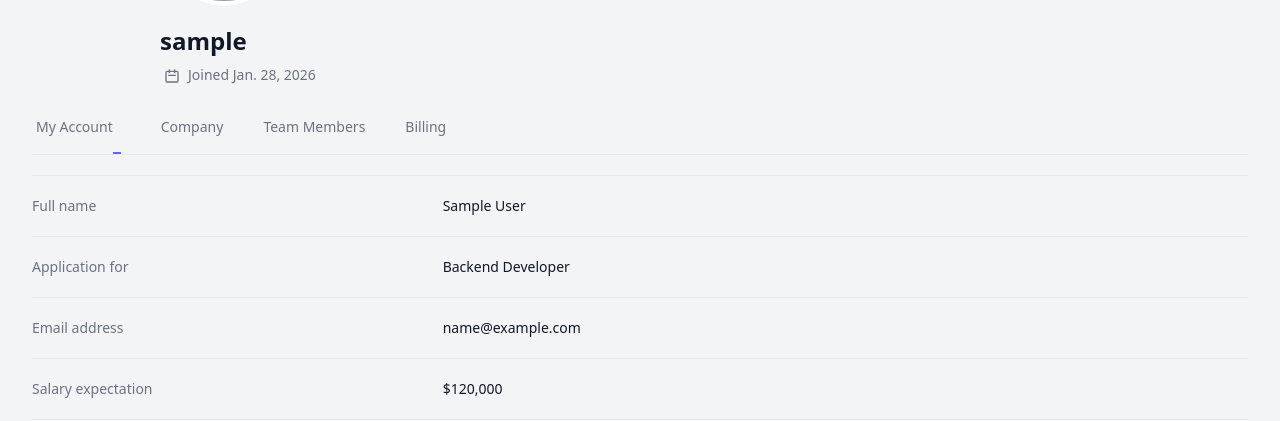
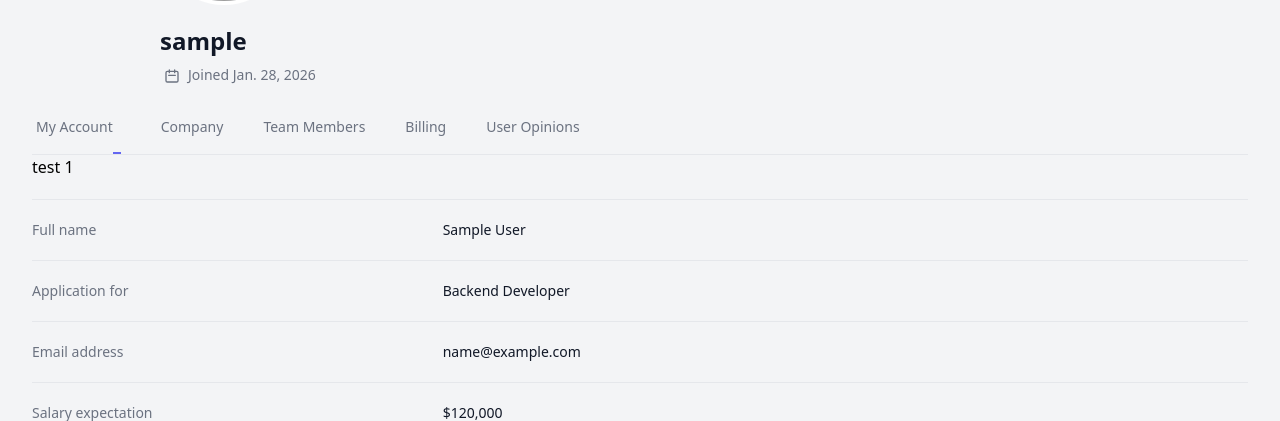
Before and after one commit to Tomi2107/base_net, a Django app: a page that uses templates/users/detail.html in a window 1280 px wide. Shown: the part 355-776 px from the top of the page. Run offline with Django 3.2, Linux system fonts and the light colour scheme; the visitor is signed in with stand-in values (Sample User, id 1); data comes from the database, SQL or seed files in the repository; data that the repository does not hold is empty; some libraries are stand-ins or nearby versions; grey boxes are pictures that could not be loaded.

Commit message:
FORM OPINIONES ESTUDIANDO DIV

```diff
--- a/accounts/forms.py
+++ b/accounts/forms.py
@@ -1,5 +1,6 @@
 from accounts.models import Profile
 from django import forms
+from .models import UserOpinion
 
 
 
@@ -24,3 +25,18 @@ class EditProfileForm(forms.ModelForm):
     class Meta:
         model = Profile
         fields = ('first_name','last_name','picture','banner','location','url','bio','birthday')
+
+
+
+
+class UserOpinionForm(forms.ModelForm):
+    class Meta:
+        model = UserOpinion
+        fields = ["rating", "comment", "is_anonymous"]
+        widgets = {
+            "rating": forms.RadioSelect(),
+            "comment": forms.Textarea(attrs={
+                "rows": 3,
+                "placeholder": "Dejá tu opinión…"
+            })
+        }
--- a/accounts/urls.py
+++ b/accounts/urls.py
@@ -1,6 +1,6 @@
 from django.urls import path
 
-from .views import UserProfileView, EditProfile, AddFollower, RemoveFollower, ListFollowers
+from .views import UserProfileView, EditProfile, AddFollower, RemoveFollower, ListFollowers, delete_opinion
 
 app_name="accounts"
 
@@ -12,4 +12,6 @@ urlpatterns = [
 	path('profile/<int:pk>/followers/remove', RemoveFollower.as_view(), name='remove-follower'),
 
     path('profile/<int:pk>/followers/',ListFollowers.as_view(), name='followers-list'),
+
+    path('opinion/delete/<int:opinion_id>/', delete_opinion, name='delete-opinion'),
 ]
--- a/accounts/views.py
+++ b/accounts/views.py
@@ -1,7 +1,7 @@
 from accounts.forms import EditProfileForm
 from django.shortcuts import render, get_object_or_404, redirect
 from django.views.generic import TemplateView, View
-from accounts.models import Profile
+from accounts.models import Profile, UserOpinion
 from django.contrib.auth import get_user_model
 from django.contrib.auth.decorators import login_required
 User = get_user_model()
@@ -9,6 +9,10 @@ from django.contrib.auth.mixins import LoginRequiredMixin
 from django.template import loader
 from django.contrib import messages
 from django.http import HttpResponse
+from .forms import UserOpinionForm, UserOpinionForm
+
+from django.db.models import Avg
+from .models import UserOpinion
 
 from pets.models import Pet
 from pets.forms import PetForm
@@ -16,48 +20,70 @@ from pets.forms import PetForm
 from foster.models import FosterAvailability
 from foster.forms import FosterAvailabilityForm
 
+from math import floor
 
 @login_required
 def UserProfileView(request, username):
     user = get_object_or_404(User, username=username)
+    profile = get_object_or_404(Profile, user=user)
     pets = user.pets.all()
-    profile = Profile.objects.get(user=user)
-
 
     followers = profile.followers.all()
+    is_following = request.user in followers
+    number_of_followers = followers.count()
 
-    # Inicializar la variable is_following antes del bucle
-    is_following = False
+    lost_pets = pets.filter(status="lost")
+    dating_pets = pets.filter(status="dating")
 
-    # Verificar si el usuario actual sigue al perfil
-    for follower in followers:
-        if follower == request.user:
-            is_following = True
-            break
+    # ✅ OPINIONES (Profile, NO User)
+    opinions = UserOpinion.objects.filter(
+        profile=profile
+    ).order_by("-created")
 
-    number_of_followers = len(followers)
+    has_opinions = opinions.exists()
+    average_rating = opinions.aggregate(avg=Avg("rating"))["avg"]
+    average_rating_int = int(round(average_rating)) if average_rating else 0
 
-    # ✅ NUEVO: mascotas perdidas
-    lost_pets = pets.filter(status="lost")
+    user_opinion = None
+    if request.user.is_authenticated and request.user != profile.user:
+        user_opinion = UserOpinion.objects.filter(
+            profile=profile,
+            author=request.user
+        ).first()
 
-    dating_pets = pets.filter(status="dating")
-    # Crear el contexto para pasar al template
+    # 🔹 FORM
+    if request.method == "POST":
+        form = UserOpinionForm(
+            request.POST,
+            instance=user_opinion
+        )
+
+        if form.is_valid():
+            opinion = form.save(commit=False)
+            opinion.profile = profile
+            opinion.author = request.user
+            opinion.save()
+            return redirect("users:profile", username=profile.user.username)
+    else:
+        form = UserOpinionForm(instance=user_opinion)
+
     context = {
-        'profile': profile,
-        'number_of_followers': number_of_followers,
-        'is_following': is_following,
-        'pets':pets,
-        'lost_pets': lost_pets,
-        'dating_pets': dating_pets,
+        "profile": profile,
+        "pets": pets,
+        "lost_pets": lost_pets,
+        "dating_pets": dating_pets,
+        "number_of_followers": number_of_followers,
+        "is_following": is_following,
+        "opinions": opinions,
+        "average_rating": average_rating,
+        "average_rating_int": average_rating_int,
+        "has_opinions": has_opinions,
+        "form": form,
+        "user_opinion": user_opinion,
     }
 
+    return render(request, "users/detail.html", context)
 
-
-    # Cargar el template
-    template = loader.get_template('users/detail.html')
-
-    # Renderizar la respuesta
-    return HttpResponse(template.render(context, request))
 
 
 @login_required
@@ -163,3 +189,36 @@ class ListFollowers(View):
         }
 
         return render(request, 'pages/social/followers_list.html', context)
+
+@login_required
+def add_opinion(request, username):
+    profile = get_object_or_404(User, username=username)
+
+    if request.method == "POST":
+        form = UserOpinionForm(request.POST)
+        if form.is_valid():
+            opinion = form.save(commit=False)
+            opinion.author = request.user
+            opinion.profile = profile
+            opinion.save()
+            return redirect("users:profile", username=username)
+    else:
+        form = UserOpinionForm()
+
+    return render(request, "users/opinion_form.html", {
+        "form": form,
+        "profile": profile
+    })
+
+@login_required
+def delete_opinion(request, opinion_id):
+    opinion = get_object_or_404(
+        UserOpinion,
+        id=opinion_id,
+        author=request.user
+    )
+
+    profile_username = opinion.profile.user.username
+    opinion.delete()
+
+    return redirect("users:profile", username=profile_username)
--- a/templates/users/detail.html
+++ b/templates/users/detail.html
@@ -31,6 +31,21 @@
                         <img class=" h-24 w-24 rounded-full ring-4 dark:ring-dark-second ring-white sm:h-32 sm:w-32 hover:bg-gray-100"
                         src="{{profile.picture.url}}" alt="{{profile.user.username}} Profile Picture">
                     </div>
+                    {% if has_opinions %}
+                    <div class="flex items-center gap-1 mt-1 text-yellow-400 text-sm">
+                        {% for i in "12345" %}
+                            {% if forloop.counter <= average_rating_int %}
+                                ★
+                            {% else %}
+                                ☆
+                            {% endif %}
+                        {% endfor %}
+                        <span class="text-gray-500 ml-1">
+                            {{ average_rating|floatformat:1 }}
+                        </span>
+                    </div>
+                    {% endif %}
+
                     {% if lost_pets %}
                       <div class="flex items-center justify-center gap-1 mt-1 text-sm text-red-600">
                           <i class='bx bx-leash'></i>
@@ -191,16 +206,132 @@
                 Billing
                 <span aria-hidden="true" :class="openTab === 4 ? underlineActive : underlineInactive"></span>
                 </button>
+                <button @click="openTab = 5"
+                        :class="openTab === 5 ? activeClasses : inactiveClasses"
+                        class="border-transparent text-gray-500 hover:text-gray-700 hover:border-gray-300 whitespace-nowrap py-4 px-1 border-b-2 font-medium text-sm">
+                    User Opinions
+                <span aria-hidden="true" :class="openTab === 5 ? underlineActive : underlineInactive"></span>
+                </button>
             </nav>
             </div>
         </div>
+<div>
+        <div x-show="openTab === 1">
+        test 1     <!-- This example requires Tailwind CSS v2.0+ -->
+        </div>
+          <div x-show="openTab === 2">
+        Tes2
+        </div>
 
+        <div x-show="openTab === 3">
+        Tes3
+        </div>
 
+        <div x-show="openTab === 4">
+        Test4
+        </div>
+        <div x-show="openTab === 5" class="mt-6">
 
-        <div x-show="openTab === 1">
-        <!-- This example requires Tailwind CSS v2.0+ -->
+            {% if user.is_authenticated and user != profile.user %}
+                <div class="mb-6 p-4 bg-gray-100 dark:bg-dark-third rounded-lg">
+                    <h3 class="text-sm font-semibold text-gray-700 dark:text-dark-txt mb-2">
+                        Dejá tu opinión
+                    </h3>
+
+                    <form method="post" class="space-y-3">
+                        {% csrf_token %}
+
+                        <!-- Rating -->
+                        <div>
+                            <label class="block text-xs font-medium text-gray-600 mb-1">
+                                Calificación
+                            </label>
+                            <div class="flex gap-2 text-yellow-400">
+                                {{ form.rating }}
+                            </div>
+                        </div>
+
+                        <!-- Comentario -->
+                        <div>
+                            <label class="block text-xs font-medium text-gray-600 mb-1">
+                                Comentario
+                            </label>
+                            {{ form.comment }}
+                        </div>
+
+                        <!-- Anónimo -->
+                        <div class="flex items-center gap-2 text-xs text-gray-600">
+                            {{ form.is_anonymous }}
+                            <span>Publicar como anónimo</span>
+                        </div>
+
+                        <button type="submit"
+                                class="inline-flex items-center px-4 py-2 bg-indigo-600 hover:bg-indigo-700 text-white text-sm font-semibold rounded">
+                            Enviar opinión
+                        </button>
+                    </form>
+                </div>
+            {% endif %}
+
+            {% if user_opinion %}
+            <div class="text-sm text-gray-500 mb-4">
+                Ya dejaste una opinión. Podés editarla esscribiendo directamente la nueva opinio en el formulario desde el formulario.
+            </div>
+            {% endif %}
+            <div class="space-y-4">
+            {% for opinion in opinions %}
+                <div class="p-4 border rounded-lg bg-white dark:bg-dark-main">
+
+                    <!-- Stars + author -->
+                    <div class="flex items-center justify-between">
+                        <div class="flex items-center gap-1 text-yellow-400 text-sm">
+                            {% for i in "12345" %}
+                                {% if forloop.counter <= opinion.rating %}
+                                    ★
+                                {% else %}
+                                    ☆
+                                {% endif %}
+                            {% endfor %}
+                        </div>
+
+                        <span class="text-xs text-gray-500">
+                            {% if opinion.is_anonymous %}
+                                Anónimo
+                            {% else %}
+                                {{ opinion.author.username }}
+                            {% endif %}
+                        </span>
+                    </div>
+
+                    <!-- Comment -->
+                    <p class="mt-2 text-sm text-gray-700 dark:text-dark-txt">
+                        {{ opinion.comment }}
+                    </p>
+
+                    <!-- Actions -->
+                    {% if opinion.author == user %}
+                        <div class="mt-2 flex gap-3 text-xs">
+                            <form method="post"
+                                  action="{% url 'users:delete-opinion' opinion.id %}">
+                                {% csrf_token %}
+                                <button type="submit"
+                                        class="text-red-500 hover:underline">
+                                    Eliminar
+                                </button>
+                            </form>
+                        </div>
+                    {% endif %}
+                </div>
+            {% empty %}
+                <p class="text-sm text-gray-500">
+                    Todavía no hay opiniones.
+                </p>
+            {% endfor %}
+        </div>
+      </div>
+    </div>
+
 <div>
-
   <div class="mt-5 border-t border-gray-200">
     <dl class="sm:divide-y sm:divide-gray-200">
       <div class="py-4 sm:py-5 sm:grid sm:grid-cols-3 sm:gap-4">
@@ -288,19 +419,6 @@
   </div>
 </div>
 
-        </div>
-
-        <div x-show="openTab === 2">
-        Tes2
-        </div>
-
-        <div x-show="openTab === 3">
-        Tes3
-        </div>
-
-        <div x-show="openTab === 4">
-        Test4
-        </div>
 
 
     </div>
```
Also changed, not shown: accounts/models.py (+32 -1 lines), core/settings.py (+4 -4 lines), accounts/migrations/0003_useropinion.py (added), accounts/migrations/0004_remove_useropinion_is_active_and_more.py (added), foster/migrations/0002_alter_fosteravailability_health_condition.py (added).
